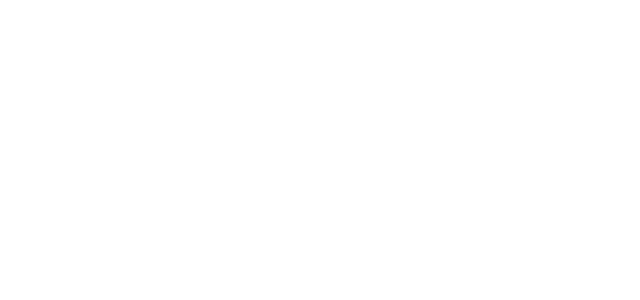
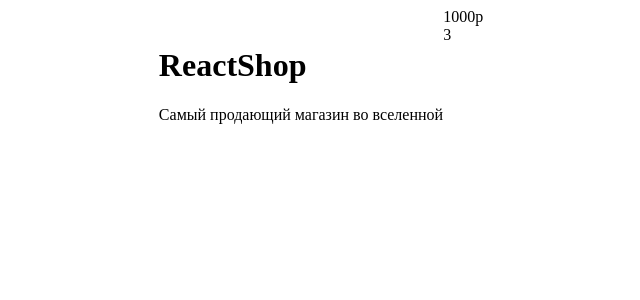
Before and after one commit to Kip-ochka/react-shop, a React (Create React App) app: page / in a window 1280 px wide. Shown: the top 300 px of the page, without its empty margins (319-959 px from the left). Built offline with nearby package versions, Linux system fonts and the light colour scheme.

Commit message:
added: header html structure and class names, figure out how work with scss+css.modules

```diff
--- a/src/App.js
+++ b/src/App.js
@@ -1,7 +1,11 @@
-import Header from './components/Header'
+import Header from './components/Header/Header'
 
 function App() {
-  return <Header />
+  return (
+    <div className="wrapper">
+      <Header />
+    </div>
+  )
 }
 
 export default App
--- /dev/null
+++ b/src/_app.module.scss
@@ -0,0 +1,5 @@
+.wrapper {
+  min-height: 100vh;
+  width: 100vw;
+  background-color: #fff;
+}
--- a/src/components/Header.jsx
+++ /dev/null
@@ -1,5 +0,0 @@
-const Header = () => {
-  return <div className="header"></div>
-}
-
-export default Header
--- /dev/null
+++ b/src/components/Header/Header.jsx
@@ -0,0 +1,23 @@
+import headerStyle from './_header.module.scss'
+
+const Header = () => {
+  return (
+    <header className={headerStyle.header}>
+      <div className="header__logo-section">
+        <div className="header__title-wrapper">
+          <img alt="" className="header__logo" />
+          <h1 className="header__title">ReactShop</h1>
+          <p className="header__subtitle">
+            Самый продающий магазин во вселенной
+          </p>
+        </div>
+      </div>
+      <div className="header__cart-section">
+        <div className="header__cart-cost">1000р</div>
+        <div className="header__cart-value">3</div>
+      </div>
+    </header>
+  )
+}
+
+export default Header
--- /dev/null
+++ b/src/components/Header/_header.module.scss
@@ -0,0 +1,6 @@
+.header {
+  width: 100%;
+  display: flex;
+  justify-content: center;
+  align-content: center;
+}
```
